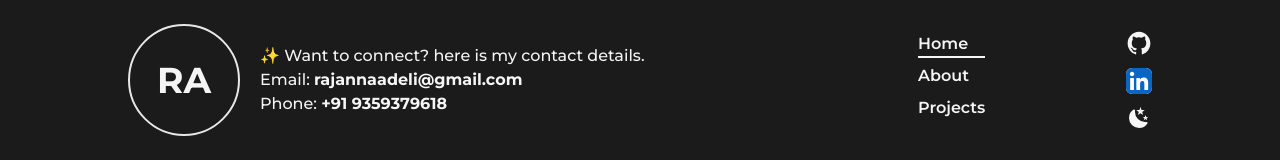
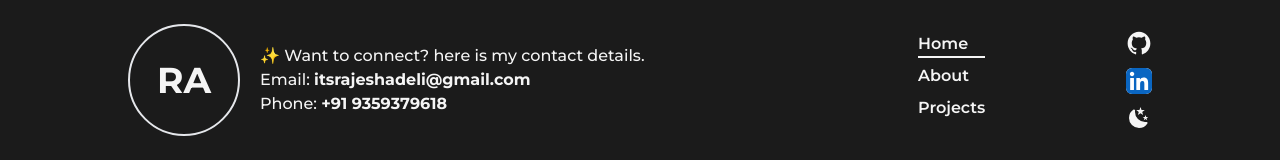
Before and after one commit to DarkRajeshow/My_Portfolio, a Next.js app: page / in a window 1280 px wide. Shown: the part 1895-2055 px from the top of the page. Built offline with nearby package versions, Linux system fonts and the light colour scheme.

Commit message:
Email configuration

```diff
--- a/components/Footer.js
+++ b/components/Footer.js
@@ -40,7 +40,7 @@ export default function Footer() {
                 </div>
                 <div className="contacttext flex flex-col font-medium text-xs min-[400px]:text-sm sm:text-base justify-center">
                     <h1 className='hidden sm:block'>✨ Want to connect? here is my contact details.</h1>
-                    <p >Email: <a href={"mailto:itsrajeshadeli@gmail.com"} className='font-bold'>rajannaadeli@gmail.com</a></p>
+                    <p >Email: <a href={"mailto:itsrajeshadeli@gmail.com"} className='font-bold'>itsrajeshadeli@gmail.com</a></p>
                     <p>Phone: <span className='font-bold'>+91 9359379618</span></p>
                 </div>
             </div>
```
